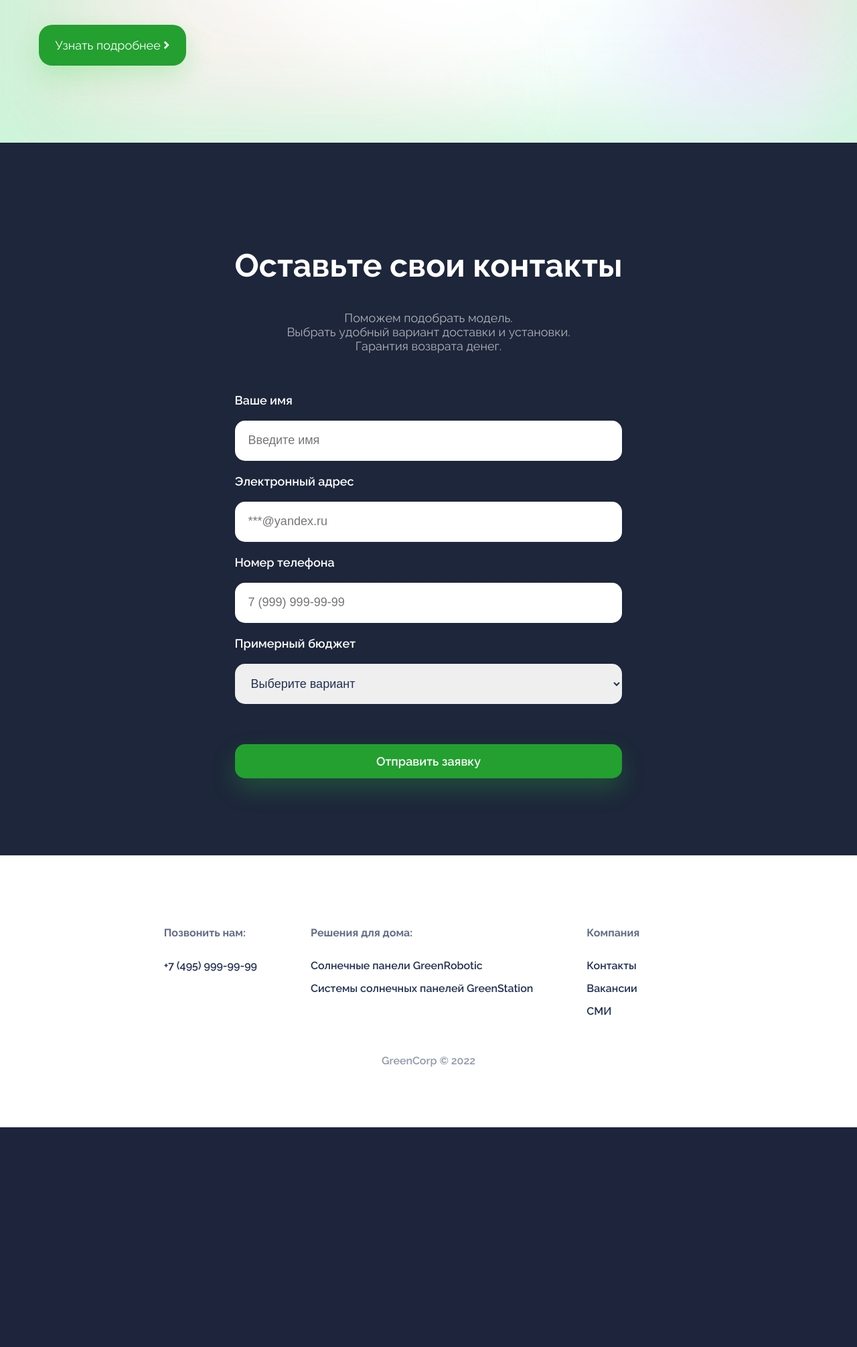
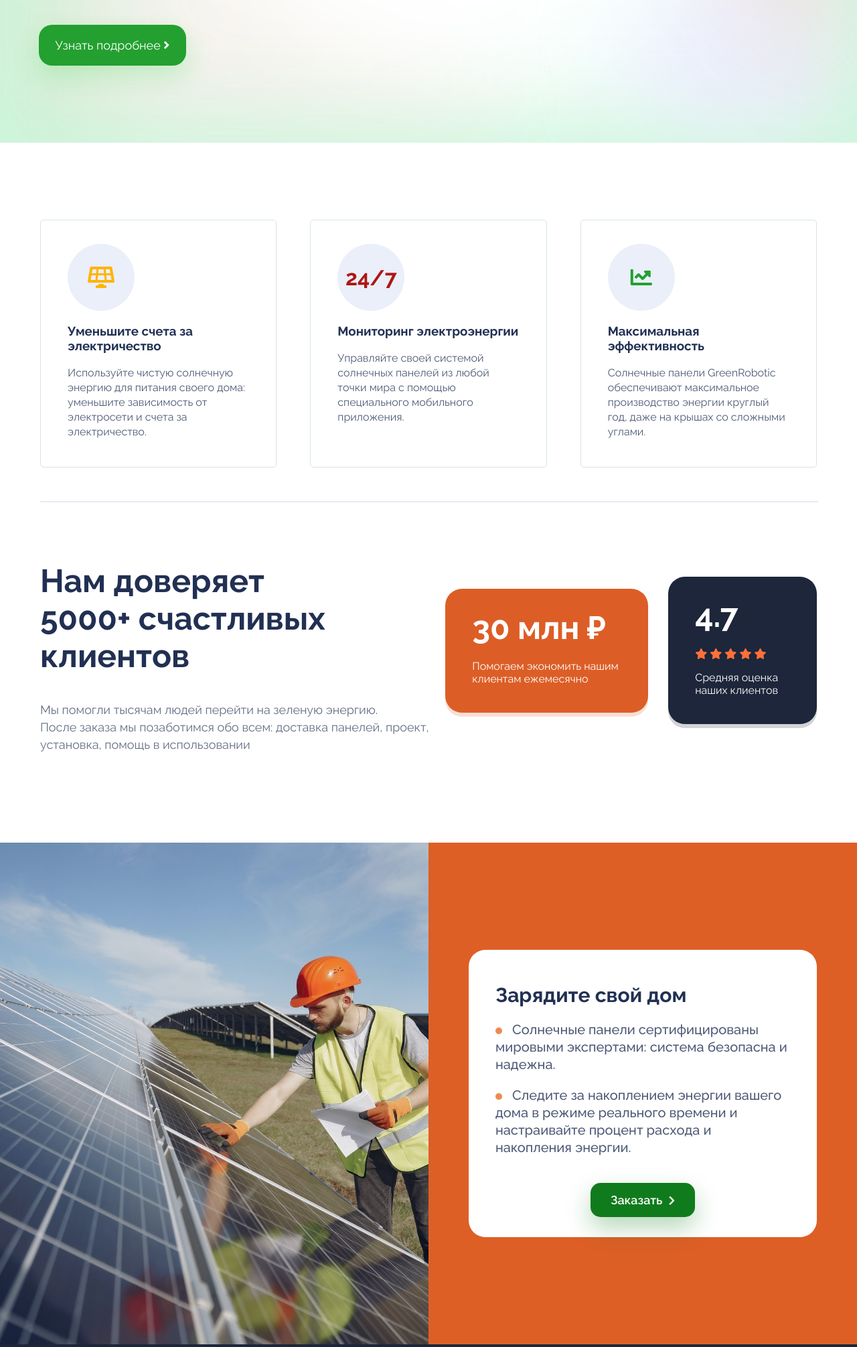
Before and after one commit to lev33/green-corp-landing, a PHP site: page / in a window 1280 px wide. Shown: the part 608-2619 px from the top of the page at 67% size. Before the commit the page ends 2291 px from the top, so only its background shows below. Run offline with PHP 8.4, Linux system fonts and the light colour scheme.

Commit message:
add features and promo sections

```diff
--- a/index.html
+++ b/index.html
@@ -1,24 +1,31 @@
 <!DOCTYPE html>
 <html lang="ru">
-
   <head>
-    <meta charset="UTF-8">
-    <meta http-equiv="X-UA-Compatible" content="IE=edge">
-    <meta name="viewport" content="width=device-width, initial-scale=1.0">
+    <meta charset="UTF-8" />
+    <meta http-equiv="X-UA-Compatible" content="IE=edge" />
+    <meta name="viewport" content="width=device-width, initial-scale=1.0" />
     <title>Солнечные батареи GreenCorp</title>
-    <link rel="stylesheet" href="main.css">
-    <link href="https://fonts.googleapis.com/css2?family=Raleway:wght@100;300;400;500;600;700;800&display=swap"
-        rel="stylesheet">
-    <link rel="stylesheet" href="https://cdnjs.cloudflare.com/ajax/libs/font-awesome/5.15.4/css/all.min.css"
+    <link rel="stylesheet" href="main.css" />
+    <link
+      href="https://fonts.googleapis.com/css2?family=Raleway:wght@100;300;400;500;600;700;800&display=swap"
+      rel="stylesheet"
+    />
+    <link
+      rel="stylesheet"
+      href="https://cdnjs.cloudflare.com/ajax/libs/font-awesome/5.15.4/css/all.min.css"
       integrity="sha512-1ycn6IcaQQ40/MKBW2W4Rhis/DbILU74C1vSrLJxCq57o941Ym01SwNsOMqvEBFlcgUa6xLiPY/NS5R+E6ztJQ=="
-        crossorigin="anonymous" referrerpolicy="no-referrer">
-    <link rel="stylesheet" href="https://cdnjs.cloudflare.com/ajax/libs/animate.css/4.1.1/animate.min.css">
+      crossorigin="anonymous"
+      referrerpolicy="no-referrer"
+    />
+    <link
+      rel="stylesheet"
+      href="https://cdnjs.cloudflare.com/ajax/libs/animate.css/4.1.1/animate.min.css"
+    />
   </head>
 
   <body>
-
     <header>
-        <img class="header__logo" src="img/logo.svg">
+      <img class="header__logo" src="img/logo.svg" />
       <div class="header__controls">
         <a href="#contacts">Контакты</a>
         <button>Заказать</button>
@@ -26,16 +33,109 @@
     </header>
 
     <section class="about">
-        <div class="about__info animate__animated animate__fadeInLeft animate__slow">
+      <div
+        class="about__info animate__animated animate__fadeInLeft animate__slow"
+      >
         <h1>Солнечные панели GreenRobotic</h1>
         <p>
-                Производите дешёвую экологически чистую электроэнергию из солнечного света
+          Производите дешёвую экологически чистую электроэнергию из солнечного
+          света
         </p>
         <button>Узнать подробнее <i class="fas fa-angle-right"></i></button>
       </div>
-        <div class="about__images animate__animated animate__fadeInRight animate__slow">
-            <img class="about__sun-image" src="img/sun.png">
-            <img class="about__image" src="img/solar-panel.png">
+      <div
+        class="about__images animate__animated animate__fadeInRight animate__slow"
+      >
+        <img class="about__sun-image" src="img/sun.png" />
+        <img class="about__image" src="img/solar-panel.png" />
+      </div>
+    </section>
+
+    <section class="features" id="features">
+      <div class="cards">
+        <div class="card">
+          <div class="card__logo yellow">
+            <i class="fas fa-solar-panel"></i>
+          </div>
+          <h3>Уменьшите счета за электричество</h3>
+          <p>
+            Используйте чистую солнечную энергию для питания своего дома:
+            уменьшите зависимость от электросети и счета за электричество.
+          </p>
+        </div>
+        <div class="card">
+          <div class="card__logo red">24/7</div>
+          <h3>Мониторинг электроэнергии</h3>
+          <p>
+            Управляйте своей системой солнечных панелей из любой точки мира с
+            помощью специального мобильного приложения.
+          </p>
+        </div>
+        <div class="card">
+          <div class="card__logo green">
+            <i class="fas fa-chart-line"></i>
+          </div>
+          <h3>Максимальная эффективность</h3>
+          <p>
+            Солнечные панели GreenRobotic обеспечивают максимальное производство
+            энергии круглый год, даже на крышах со сложными углами.
+          </p>
+        </div>
+      </div>
+      <div class="features__border"></div>
+      <div class="features__feedback">
+        <div class="features__feedback-left">
+          <h2>
+            Нам доверяет
+            <br />
+            5000+ счастливых клиентов
+          </h2>
+          <p>
+            Мы помогли тысячам людей перейти на зеленую энергию.
+            <br />
+            После заказа мы позаботимся обо всем: доставка панелей, проект,
+            установка, помощь в использовании
+          </p>
+        </div>
+        <div class="features__feedback-right">
+          <div class="features__box features__savings-box">
+            <h3>30 млн ₽</h3>
+            <p>Помогаем экономить нашим клиентам ежемесячно</p>
+          </div>
+          <div class="features__box features__rate-box">
+            <h3>4.7</h3>
+            <p class="stars">
+              <i class="fas fa-star"></i>
+              <i class="fas fa-star"></i>
+              <i class="fas fa-star"></i>
+              <i class="fas fa-star"></i>
+              <i class="fas fa-star"></i>
+            </p>
+            <p>Средняя оценка наших клиентов</p>
+          </div>
+        </div>
+      </div>
+    </section>
+
+    <section class="promo">
+      <div class="promo__image"></div>
+      <div class="promo__right">
+        <div class="promo__text">
+          <h2>Зарядите свой дом</h2>
+          <p>
+            Солнечные панели сертифицированы мировыми экспертами: система
+            безопасна и надежна.
+          </p>
+          <p>
+            Следите за накоплением энергии вашего дома в режиме реального
+            времени и настраивайте процент расхода и накопления энергии.
+          </p>
+          <div class="promo__button-wrap">
+            <button type="button">
+              Заказать <i class="fas fa-chevron-right"></i>
+            </button>
+          </div>
+        </div>
       </div>
     </section>
 
@@ -43,22 +143,22 @@
       <div class="form__containter">
         <h1>Оставьте свои контакты</h1>
         <p>
-                Поможем подобрать модель.<br>
-                Выбрать удобный вариант доставки и установки.<br>
+          Поможем подобрать модель.<br />
+          Выбрать удобный вариант доставки и установки.<br />
           Гарантия возврата денег.
         </p>
         <form>
           <div class="form__group">
             <label for="name">Ваше имя</label>
-                    <input type="text" placeholder="Введите имя" id="name">
+            <input type="text" placeholder="Введите имя" id="name" />
           </div>
           <div class="form__group">
             <label for="email">Электронный адрес</label>
-                    <input type="email" placeholder="***@yandex.ru" id="email">
+            <input type="email" placeholder="***@yandex.ru" id="email" />
           </div>
           <div class="form__group">
             <label for="phone">Номер телефона</label>
-                    <input type="tel" placeholder="7 (999) 999-99-99" id="phone">
+            <input type="tel" placeholder="7 (999) 999-99-99" id="phone" />
           </div>
           <div class="form__group">
             <label for="budget">Примерный бюджет</label>
@@ -101,7 +201,5 @@
       </div>
       <div class="footer__copyright">GreenCorp © 2022</div>
     </footer>
-
   </body>
-
 </html>
--- a/main.css
+++ b/main.css
@@ -100,6 +100,222 @@ button:hover {
 
 .about__info {
     max-width: 550px;
+}
+
+.features {
+    background-color: #fff;
+    padding: 115px 60px;
+}
+
+@media (max-width: 720px) {
+    .features {
+        padding: 50px 10px;
+    }
+}
+
+.cards {
+    display: grid;
+    grid-gap: 50px;
+    grid-template-columns: 1fr 1fr 1fr;
+}
+
+.card {
+    padding: 35px 40px 25px 40px;
+    background: #ffffff;
+    border: 1px solid #d9e4e6;
+    border-radius: 5px;
+}
+
+.card p {
+    opacity: 0.8;
+    font-size: 16px;
+    line-height: 22px;
+}
+
+.card__logo {
+    font-weight: 700;
+    font-size: 32px;
+    background: #eaeff9;
+    border-radius: 50%;
+    height: 100px;
+    width: 100px;
+    display: flex;
+    justify-content: center;
+    align-items: center;
+}
+
+.card__logo.yellow {
+    color: #ffb406;
+}
+
+.card__logo.red {
+    color: #ad1714;
+}
+
+.card__logo.green {
+    color: #22a030;
+}
+
+@media (max-width: 720px) {
+    .cards {
+        grid-template-columns: auto;
+    }
+}
+
+.features__border {
+    width: 100%;
+    border: 1px solid #e6eaf4;
+    margin-top: 50px;
+    margin-bottom: 50px;
+}
+
+.features__feedback {
+    display: flex;
+}
+
+.features__feedback-left {
+    margin-right: 10px;
+}
+
+.features__feedback-left h2 {
+    font-size: 48px;
+}
+
+.features__feedback-left p {
+    font-size: 18px;
+    opacity: 0.7;
+    line-height: 26px;
+}
+
+.features__feedback-right {
+    display: flex;
+    align-items: center;
+}
+
+.features__box {
+    border-radius: 25px;
+    padding: 30px 40px 25px 40px;
+    color: white;
+}
+
+.features__box h3 {
+    font-size: 48px;
+    margin-top: 0;
+    margin-bottom: 20px;
+}
+
+.features__savings-box {
+    background-color: #dc5e26;
+    box-shadow: 0 6px 0 rgb(221 95 38 / 20%);
+    margin-right: 30px;
+}
+
+.features__rate-box {
+    background-color: #1d263a;
+    box-shadow: 0 6px 0 rgb(29 38 58 / 20%);
+}
+
+.stars {
+    color: #ff7039;
+}
+
+@media (max-width: 720px) {
+    .features__feedback {
+        flex-direction: column;
+    }
+
+    .features__feedback-left {
+        margin-right: 0;
+    }
+
+    .features__feedback-left h2,
+    .features__box h3 {
+        font-size: 36px;
+    }
+
+    .features__feedback-right {
+        flex-direction: column;
+        align-items: initial;
+    }
+
+    .features__savings-box {
+        margin-right: 0;
+        margin-bottom: 30px;
+    }
+}
+
+.promo {
+    display: flex;
+}
+
+.promo__image {
+    background-image: url(img/promo.jpeg);
+    width: 50%;
+    flex-shrink: 0;
+    background-size: cover;
+    background-position: center;
+}
+
+.promo__right {
+    background: #dd5f26;
+    padding: 160px 60px;
+}
+
+@media (max-width: 720px) {
+    .promo {
+        flex-direction: column-reverse;
+    }
+
+    .promo__right {
+        padding: 50px 10px;
+    }
+
+    .promo__image {
+        width: 100%;
+        height: 500px;
+    }
+}
+
+.promo__text {
+    background-color: white;
+    padding: 30px 40px;
+    border-radius: 25px;
+    font-size: 20px;
+    font-weight: 500;
+    line-height: 26px;
+}
+
+.promo__text p::before {
+    content: "";
+    display: inline-block;
+    width: 10px;
+    height: 10px;
+    border-radius: 50%;
+    background-color: #ec6b29;
+    margin-right: 10px;
+}
+
+.promo__text p {
+    opacity: 0.8;
+}
+
+.promo__text button {
+    background-color: #107b1c;
+    margin-top: 20px;
+    font-weight: 600;
+    font-size: 18px;
+    box-shadow: 0 16px 36px rgb(16 122 28 / 30%);
+    padding: 15px 30px;
+}
+
+.promo__button-wrap {
+    display: flex;
+    justify-content: center;
+}
+
+.promo__text button i {
+    font-size: 15px;
+    margin-left: 5px;
 }
 
 .form {
```
Also changed, not shown: img/promo.jpeg (added). Lines whose indentation alone changed are shown as unchanged.
